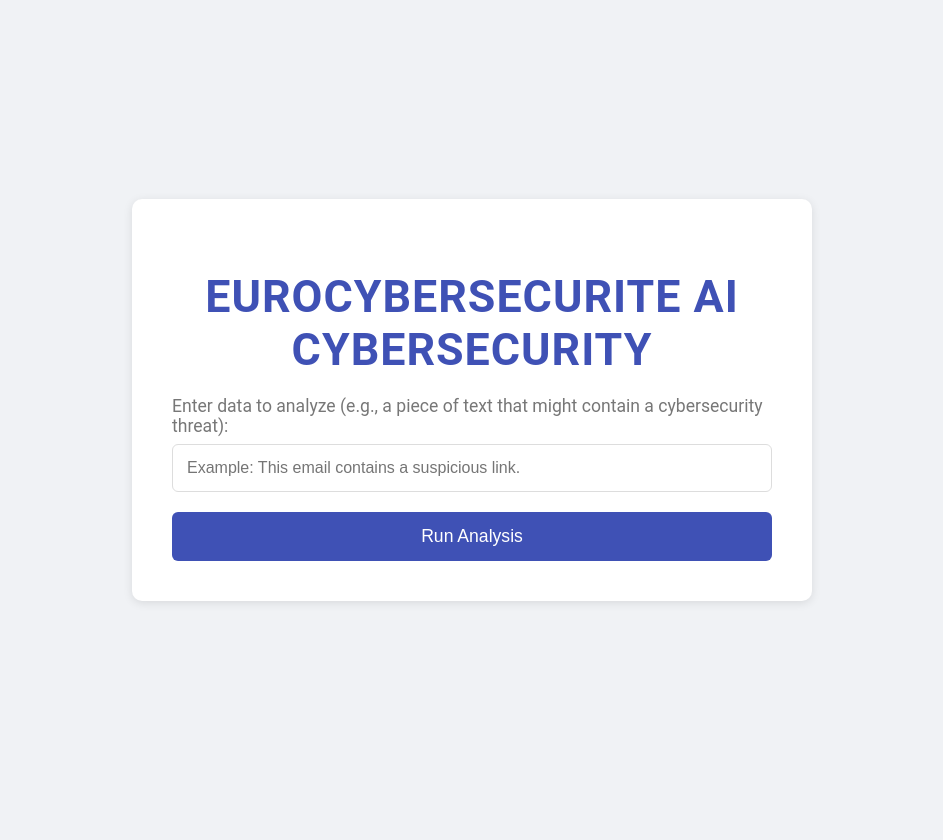
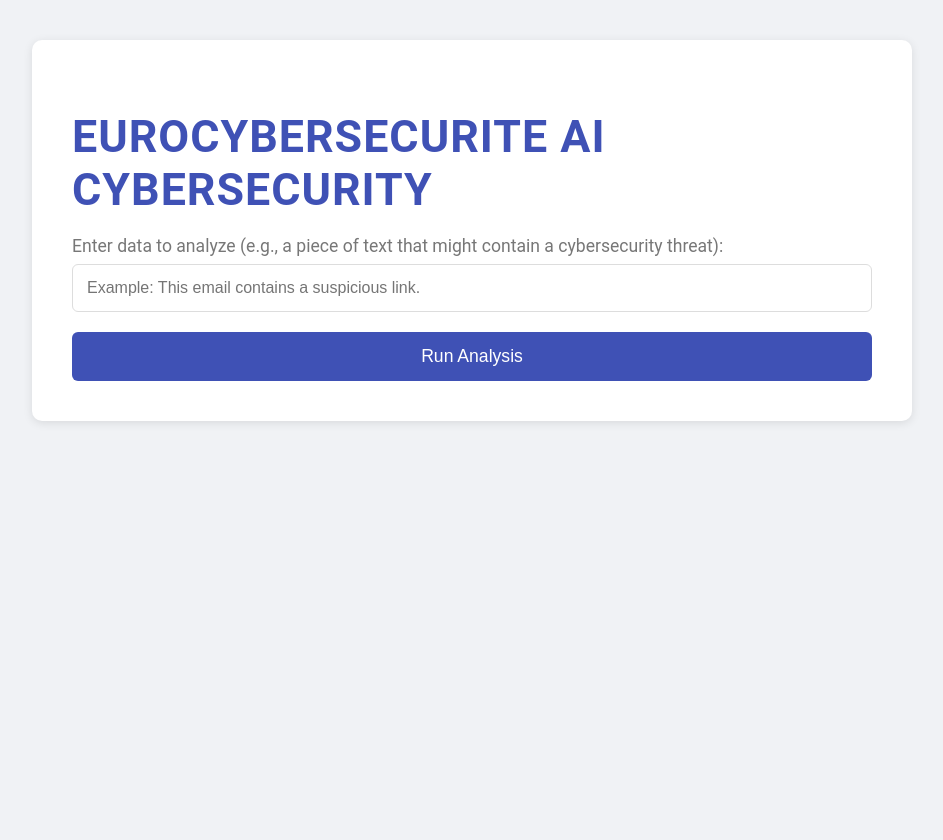
Before and after one commit to eurocybersecurite/AI-powered, a Flask app: page / in a window 1280 px wide. Shown: the whole page, without its empty margins (168-1111 px from the left). Before the commit the page ends 603 px from the top, so only its background shows below. Run offline with Flask 3, Linux system fonts and the light colour scheme.

Commit message:
Improved CSS styling

```diff
--- a/RooR/static/style.css
+++ b/RooR/static/style.css
@@ -3,12 +3,9 @@
     font-family: 'Roboto', sans-serif;
     background-color: #f0f2f5;
     color: #333;
-    display: flex;
-    justify-content: center;
-    align-items: center;
     min-height: 100vh;
     margin: 0;
-    padding: 0;
+    padding: 20px;
 }
 
 .container {
@@ -16,9 +13,9 @@
     border-radius: 10px;
     box-shadow: 0 2px 10px rgba(0, 0, 0, 0.1);
     padding: 40px;
-    width: 90%;
-    max-width: 600px;
-    text-align: center;
+    width: 100%;
+    max-width: 800px;
+    margin: 20px auto;
 }
 
 h1 {
```
Also changed, not shown: 2 other files.
